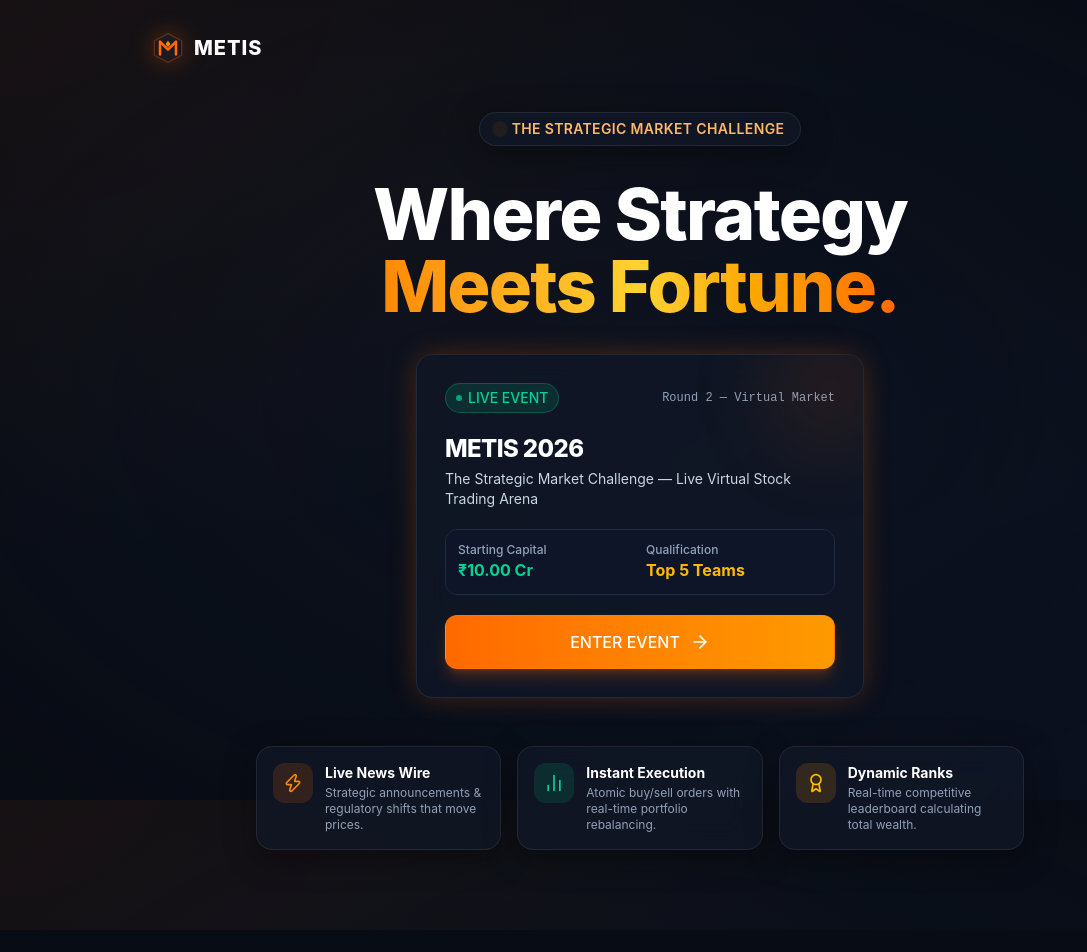
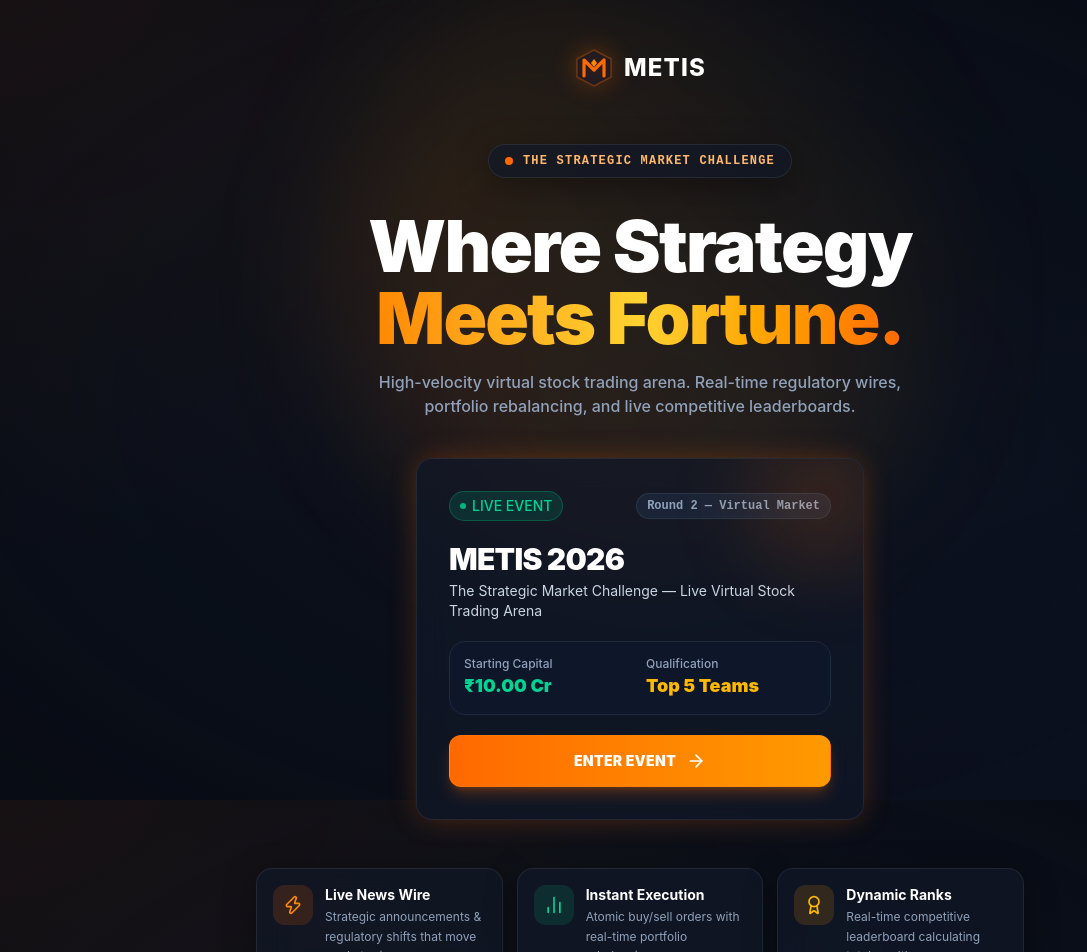
Before and after one commit to allanmaaz/metis, a React (Vite) app: page / in a window 1280 px wide. Shown: the top 952 px of the page, without its empty margins (0-1087 px from the left). Before the commit the page ends 930 px from the top, so only its background shows below. Built offline with nearby package versions, Linux system fonts and the light colour scheme; no server answers; the database is empty.

Commit message:
style: center landing page header and hero with enhanced UI/UX typography and ambient glow

```diff
--- a/src/pages/participant/Landing.tsx
+++ b/src/pages/participant/Landing.tsx
@@ -1,5 +1,5 @@
 import React, { useEffect, useState } from 'react';
-import { useNavigate } from 'react-router-dom';
+import { useNavigate, Link } from 'react-router-dom';
 import { MetisLogo } from '../../components/ui/MetisLogo';
 import { GlassCard } from '../../components/ui/GlassCard';
 import { Button } from '../../components/ui/Button';
@@ -28,50 +28,61 @@ export const Landing: React.FC = () => {
   };
 
   return (
-    <div className="min-h-screen flex flex-col justify-between px-4 sm:px-6 py-8 max-w-5xl mx-auto selection:bg-orange-500/30">
-      {/* Top Bar */}
-      <header className="flex items-center justify-between w-full">
-        <MetisLogo size="md" />
+    <div className="min-h-screen flex flex-col justify-between px-4 sm:px-6 py-6 sm:py-10 max-w-5xl mx-auto selection:bg-orange-500/30 relative">
+      {/* Ambient background glow */}
+      <div className="absolute top-1/4 left-1/2 -translate-x-1/2 -translate-y-1/2 w-96 sm:w-[600px] h-96 sm:h-[600px] bg-gradient-to-tr from-orange-500/15 via-amber-500/10 to-transparent rounded-full blur-3xl pointer-events-none -z-10" />
+
+      {/* Top Header - Centered */}
+      <header className="flex items-center justify-center w-full py-2">
+        <MetisLogo size="lg" />
       </header>
 
       {/* Hero Section */}
-      <main className="my-auto py-12 flex flex-col items-center text-center space-y-8">
-        {/* Badge */}
-        <div className="inline-flex items-center gap-2 px-4 py-1.5 rounded-full glass-panel border-orange-500/30 text-orange-300 text-xs sm:text-sm font-semibold tracking-wide shadow-lg shadow-orange-500/10">
-          <span className="w-2 h-2 rounded-full bg-orange-400 animate-ping" />
-          <span>THE STRATEGIC MARKET CHALLENGE</span>
+      <main className="my-auto py-8 sm:py-12 flex flex-col items-center text-center space-y-6 sm:space-y-8">
+        {/* Pulsing Event Badge */}
+        <div className="inline-flex items-center gap-2.5 px-4 py-2 rounded-full glass-panel border border-orange-500/30 text-orange-300 text-xs sm:text-sm font-extrabold tracking-wider shadow-lg shadow-orange-500/10 backdrop-blur-md">
+          <span className="relative flex h-2 w-2">
+            <span className="animate-ping absolute inline-flex h-full w-full rounded-full bg-orange-400 opacity-75"></span>
+            <span className="relative inline-flex rounded-full h-2 w-2 bg-orange-500"></span>
+          </span>
+          <span className="font-mono uppercase tracking-widest text-[11px] sm:text-xs">
+            THE STRATEGIC MARKET CHALLENGE
+          </span>
         </div>
 
-        {/* Hero Title */}
-        <div className="space-y-3 max-w-3xl">
-          <h1 className="text-4xl sm:text-6xl md:text-7xl font-extrabold font-display tracking-tight text-white leading-none">
-            Where Strategy <br className="hidden sm:block" />
+        {/* Hero Title - Centered & Balanced */}
+        <div className="space-y-4 max-w-3xl px-2">
+          <h1 className="text-4xl sm:text-6xl md:text-7xl font-black font-display tracking-tight text-white leading-tight sm:leading-none">
+            Where Strategy{' '}
             <span className="bg-gradient-to-r from-orange-400 via-amber-300 to-orange-500 bg-clip-text text-transparent">
               Meets Fortune.
             </span>
           </h1>
+          <p className="text-sm sm:text-base text-slate-400 max-w-xl mx-auto font-medium">
+            High-velocity virtual stock trading arena. Real-time regulatory wires, portfolio rebalancing, and live competitive leaderboards.
+          </p>
         </div>
 
         {/* Active Event Card */}
-        <div className="w-full max-w-md">
+        <div className="w-full max-w-md pt-2">
           <GlassCard
             variant="orange-glow"
-            className="p-6 sm:p-7 text-left space-y-5 border-orange-500/40 relative overflow-hidden"
+            className="p-6 sm:p-8 text-left space-y-5 border-orange-500/40 relative overflow-hidden shadow-2xl shadow-orange-500/10"
           >
             {/* Background geometric flare */}
-            <div className="absolute -right-8 -top-8 w-32 h-32 bg-orange-500/10 rounded-full blur-2xl pointer-events-none" />
+            <div className="absolute -right-8 -top-8 w-36 h-36 bg-orange-500/15 rounded-full blur-2xl pointer-events-none" />
 
             <div className="flex items-center justify-between">
               <Badge variant="green" size="md" dot>
                 {event?.status === 'ACTIVE' ? 'LIVE EVENT' : 'UPCOMING EVENT'}
               </Badge>
-              <span className="text-xs font-mono text-slate-400">
+              <span className="text-xs font-mono font-bold text-slate-400 bg-slate-800/80 px-2.5 py-1 rounded-full border border-slate-700/60">
                 {event?.round_name || 'Round 2'}
               </span>
             </div>
 
             <div>
-              <h3 className="text-2xl font-extrabold font-display text-white tracking-tight">
+              <h3 className="text-2xl sm:text-3xl font-black font-display text-white tracking-tight">
                 {event?.name || 'METIS 2026'}
               </h3>
               <p className="text-xs sm:text-sm text-slate-300 mt-1">
@@ -79,16 +90,16 @@ export const Landing: React.FC = () => {
               </p>
             </div>
 
-            <div className="grid grid-cols-2 gap-3 p-3 rounded-xl bg-slate-900/80 border border-slate-800 text-xs">
+            <div className="grid grid-cols-2 gap-3 p-3.5 rounded-2xl bg-slate-900/90 border border-slate-800 text-xs">
               <div>
                 <span className="text-slate-400 block font-medium">Starting Capital</span>
-                <span className="text-base font-bold font-display text-emerald-400">
+                <span className="text-base sm:text-lg font-black font-display text-emerald-400">
                   {formatWealth(event?.starting_capital || 100000000)}
                 </span>
               </div>
               <div>
                 <span className="text-slate-400 block font-medium">Qualification</span>
-                <span className="text-base font-bold font-display text-amber-400">
+                <span className="text-base sm:text-lg font-black font-display text-amber-400">
                   Top {event?.qualification_count || 5} Teams
                 </span>
               </div>
@@ -99,7 +110,7 @@ export const Landing: React.FC = () => {
               size="lg"
               onClick={handleEnter}
               rightIcon={<ArrowRight className="w-5 h-5" />}
-              className="w-full"
+              className="w-full py-3.5 font-black text-sm tracking-wide shadow-lg shadow-orange-500/25"
             >
               {isParticipantAuthenticated ? 'ENTER YOUR ARENA' : 'ENTER EVENT'}
             </Button>
@@ -107,38 +118,38 @@ export const Landing: React.FC = () => {
         </div>
 
         {/* 3 Value Props */}
-        <div className="grid grid-cols-1 sm:grid-cols-3 gap-4 w-full max-w-3xl pt-4">
-          <div className="glass-panel p-4 rounded-2xl text-left flex items-start gap-3">
-            <div className="p-2.5 rounded-xl bg-orange-500/15 text-orange-400">
+        <div className="grid grid-cols-1 sm:grid-cols-3 gap-3.5 w-full max-w-3xl pt-4">
+          <div className="glass-panel p-4 rounded-2xl text-left flex items-start gap-3 border border-slate-800/80 hover:border-orange-500/30 transition-all">
+            <div className="p-2.5 rounded-xl bg-orange-500/15 text-orange-400 shrink-0">
               <Zap className="w-5 h-5" />
             </div>
             <div>
               <h4 className="text-sm font-bold text-white">Live News Wire</h4>
-              <p className="text-xs text-slate-400 mt-0.5">
-                Strategic announcements & regulatory shifts that move prices.
+              <p className="text-xs text-slate-400 mt-0.5 leading-relaxed">
+                Strategic announcements & regulatory shifts that move market prices.
               </p>
             </div>
           </div>
 
-          <div className="glass-panel p-4 rounded-2xl text-left flex items-start gap-3">
-            <div className="p-2.5 rounded-xl bg-emerald-500/15 text-emerald-400">
+          <div className="glass-panel p-4 rounded-2xl text-left flex items-start gap-3 border border-slate-800/80 hover:border-emerald-500/30 transition-all">
+            <div className="p-2.5 rounded-xl bg-emerald-500/15 text-emerald-400 shrink-0">
               <BarChart2 className="w-5 h-5" />
             </div>
             <div>
               <h4 className="text-sm font-bold text-white">Instant Execution</h4>
-              <p className="text-xs text-slate-400 mt-0.5">
+              <p className="text-xs text-slate-400 mt-0.5 leading-relaxed">
                 Atomic buy/sell orders with real-time portfolio rebalancing.
               </p>
             </div>
           </div>
 
-          <div className="glass-panel p-4 rounded-2xl text-left flex items-start gap-3">
-            <div className="p-2.5 rounded-xl bg-amber-500/15 text-amber-400">
+          <div className="glass-panel p-4 rounded-2xl text-left flex items-start gap-3 border border-slate-800/80 hover:border-amber-500/30 transition-all">
+            <div className="p-2.5 rounded-xl bg-amber-500/15 text-amber-400 shrink-0">
               <Award className="w-5 h-5" />
             </div>
             <div>
               <h4 className="text-sm font-bold text-white">Dynamic Ranks</h4>
-              <p className="text-xs text-slate-400 mt-0.5">
+              <p className="text-xs text-slate-400 mt-0.5 leading-relaxed">
                 Real-time competitive leaderboard calculating total wealth.
               </p>
             </div>
```
